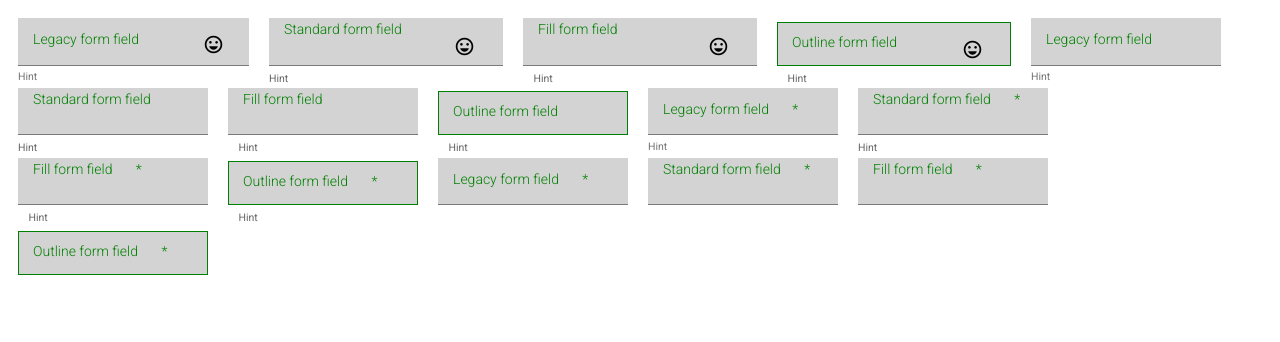
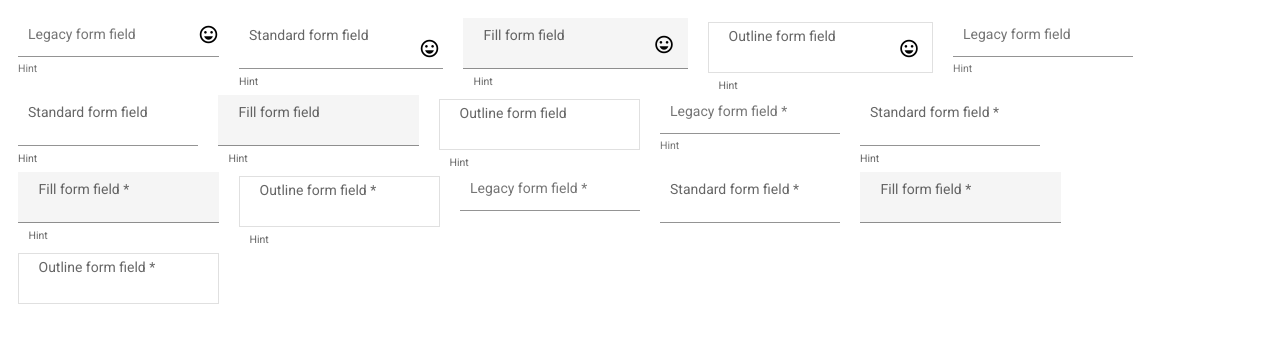
Before and after one commit to dpsthree/mat-overrides, an Angular app: page / in a window 1280 px wide. Shown: the top 342 px of the page. Built offline with nearby package versions, Linux system fonts and the light colour scheme.

Commit message:
workout interrop kinks

```diff
--- a/src/app-mat-overrides.scss
+++ b/src/app-mat-overrides.scss
@@ -5,16 +5,33 @@
   // Border properties only work when using the appearance="outline" variant
   // of mat-form-field
   @include custom-mat.form-field-border-radius;
-  @include custom-mat.form-field-border(1px solid green);
-  @include custom-mat.form-field-border-active(3px solid black);
+
+  // Setting a border will force that border to always be present
+  // Label floating illusion will be "broken"
+  // Only works with appearance="outline"
+  // @include custom-mat.form-field-border(1px solid green);
+  // @include custom-mat.form-field-border-active(3px solid black);
+
   @include custom-mat.form-field-label-position-initial(10px, 10px);
-  @include custom-mat.form-field-label-position-floating(10px, 10px);
-  @include custom-mat.form-field-label-size-float(16px);
-  @include custom-mat.form-field-label-weight(lighter);
-  @include custom-mat.form-field-label-weight-float(bold);
-  @include custom-mat.form-field-label-color-float(black);
-  @include custom-mat.form-field-label-color(green);
-  @include custom-mat.form-field-background-color(lightgrey);
-  @include custom-mat.form-field-value-size(25px);
-  @include custom-mat.form-field-padding(5px 5px 5px 5px);
+  // @include custom-mat.form-field-label-position-floating(10px, 10px);
+
+  // Limitation: setting the label-size breaks the
+  // "float" illusion. Set the floating position as well to turn off
+  // the float characteristic and directly position the float location
+  // @include custom-mat.form-field-label-size-float(26px);
+
+  // @include custom-mat.form-field-label-weight(lighter);
+  // @include custom-mat.form-field-label-weight-float(bold);
+  // @include custom-mat.form-field-label-color-float(black);
+  // @include custom-mat.form-field-label-color(green);
+
+  // Limitation: Floating labels may float outside of the colored
+  // area
+  // @include custom-mat.form-field-background-color(lightgrey);
+
+  // @include custom-mat.form-field-value-size(35px);
+
+  // Limitation: initial label position/size will likely need to
+  // be adjusted when using this knob.
+  // @include custom-mat.form-field-padding(5px 5px 5px 5px);
 }
--- a/src/app/app.component.scss
+++ b/src/app/app.component.scss
@@ -1,7 +1,8 @@
 :host {
   display: flex;
   flex-wrap: wrap;
-  * {
-    margin-right: 20px;
-  }
 }
+
+:host > * {
+  margin-right: 20px;
+}
--- a/src/custom-mat.scss
+++ b/src/custom-mat.scss
@@ -51,6 +51,12 @@ $form-field-value: 'input';
     border: $border !important;
     border-left-style: none !important;
   }
+
+  .mat-form-field-outline-gap {
+    border: $border !important;
+    border-left-style: none !important;
+    border-right-style: none !important;
+  }
 }
 
 @mixin form-field-border-active($border: 1px solid black) {
@@ -63,6 +69,12 @@ $form-field-value: 'input';
     .mat-form-field-outline-end {
       border: $border !important;
       border-left-style: none !important;
+    }
+
+    .mat-form-field-outline-gap {
+      border: $border !important;
+      border-left-style: none !important;
+      border-right-style: none !important;
     }
   }
 }
@@ -92,13 +104,8 @@ $form-field-value: 'input';
       top: calc(5px + #{$top}) !important;
     }
   }
-  &#{$form-field-outline} {
-    .mat-form-field-label-wrapper {
-      top: -8px !important;
-    }
-    &#{$form-field-label} {
-      top: calc(2px + #{$top}) !important;
-    }
+  &#{$form-field-outline}#{$form-field-label} {
+    top: calc(5px + #{$top}) !important;
   }
 
   &#{$form-field-label} {
@@ -143,8 +150,9 @@ $form-field-value: 'input';
     // TODO: see if a parameterized animation can be formed
     // transition: unset !important;
   }
-  // TODO: see if it is possible to move this around with the label
-  // instead of just removing it
+  // TODO: figure out how to place the gap
+  // only if the position of the lable is in conflict
+  // with the border
   #{$form-field-outline-gap} {
     width: 0 !important;
   }
```
